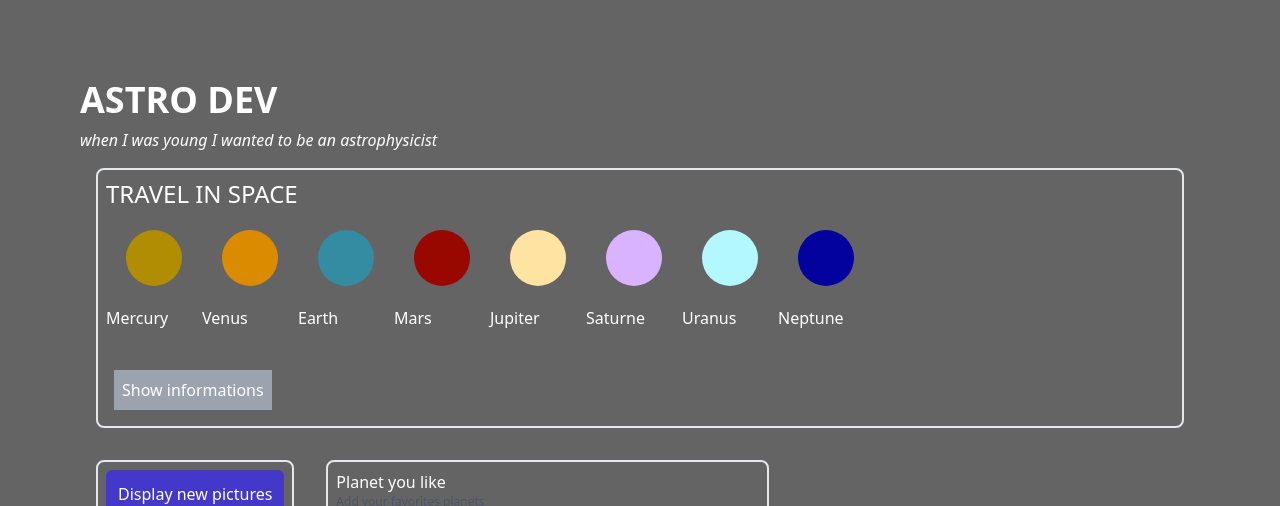
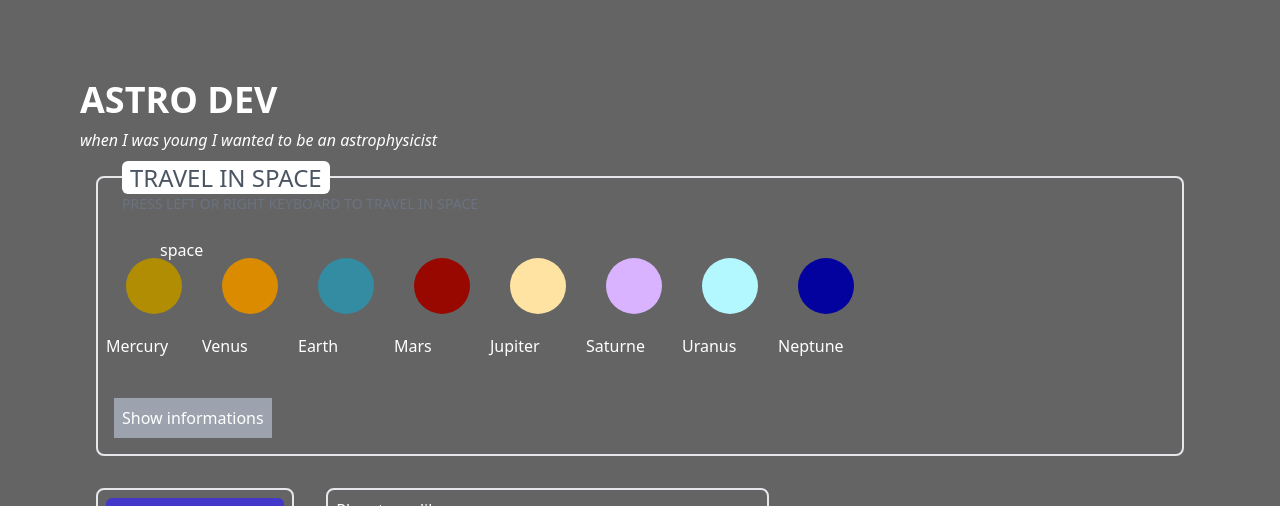
Before and after one commit to Alekiel42/astroDev, a Vue app in the folder astro-dev/: page / in a window 1280 px wide. Shown: the top 506 px of the page. Built offline with nearby package versions, Linux system fonts and the light colour scheme; no server answers.

Commit message:
css title travel in space

```diff
--- a/astro-dev/src/components/solarSystem.vue
+++ b/astro-dev/src/components/solarSystem.vue
@@ -1,6 +1,12 @@
 <template>
-  <div class="border-2 m-4 p-2 rounded-lg">
-    <h2 class="uppercase text-2xl">Travel in space</h2>
+  <section class="border-2 mt-6 m-4 p-2 rounded-lg">
+    <div class="relative bottom-6 left-4 uppercase text-2xl text-gray-600">
+      <h2 class="bg-white rounded-md inline px-2">Travel in space</h2>
+      <p class="text-sm text-gray-500">
+        Press left or right keyboard to travel in space
+      </p>
+    </div>
+    <div class="absolute left-40">space</div>
     <div class="flex mb-8 overflow-hidden">
       <div
         class="flex-initial relative"
@@ -25,7 +31,7 @@
         Distance From Sun : {{ showInformation.distanceFromSun }} million km
       </p>
     </div>
-  </div>
+  </section>
 </template>
 
 <script>
```
